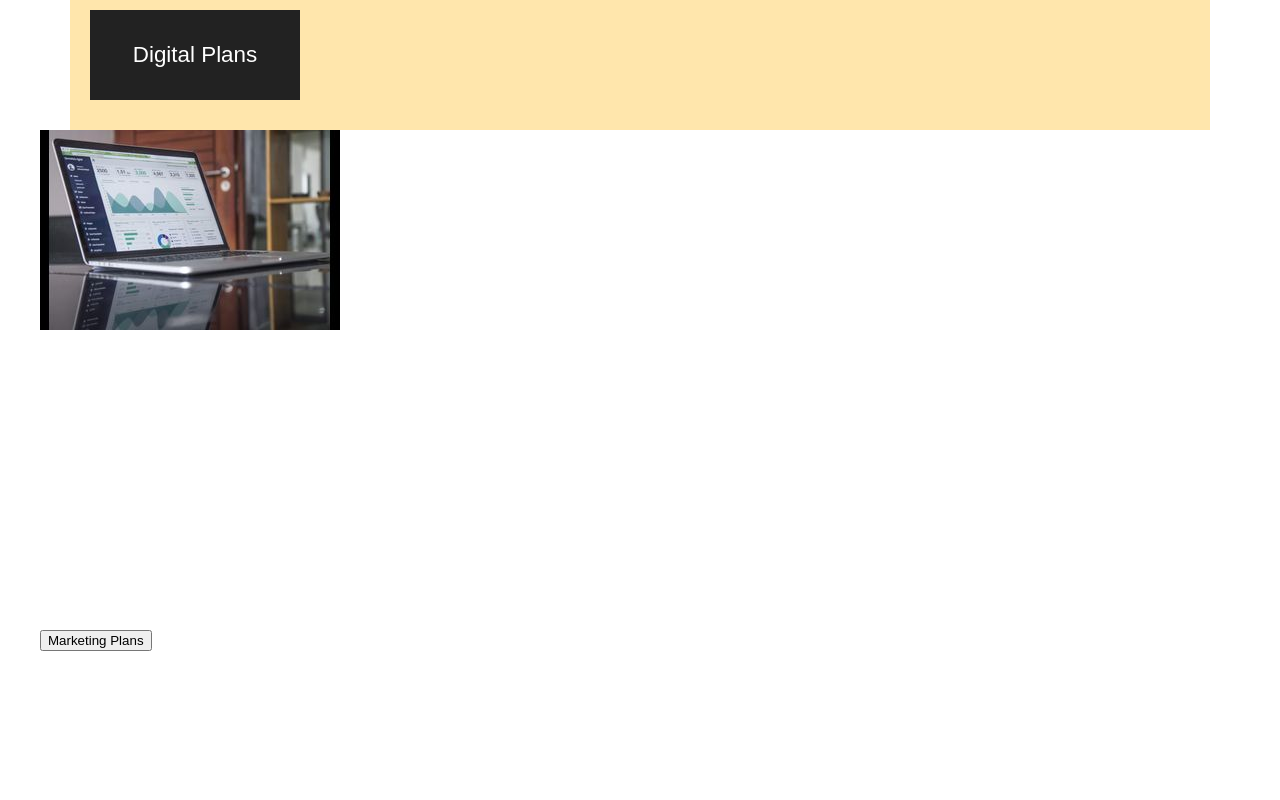
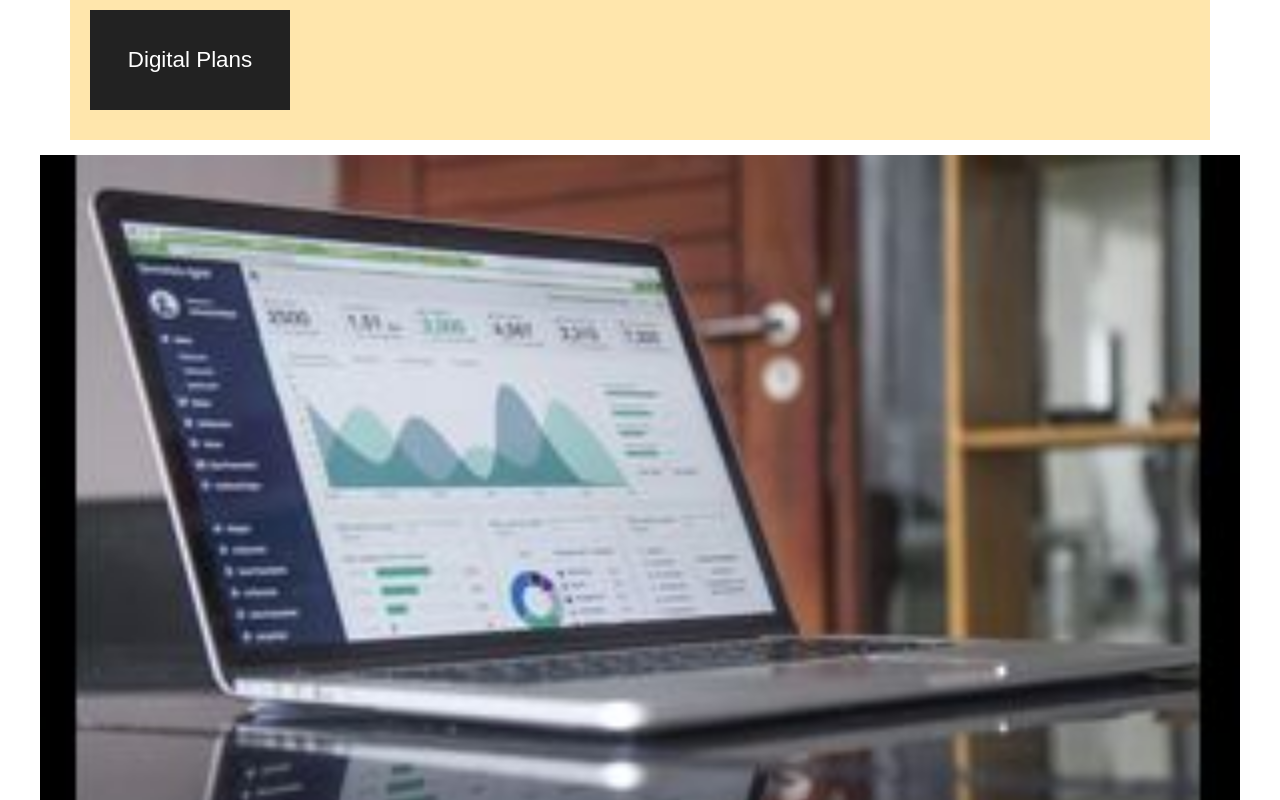
Before and after one commit to jahf0003/jahf0003.github.io, a plain HTML site: page final-project/index.html in a window 1280 px wide. Shown: the part 3820-4620 px from the top of the page. Before the commit the page ends 4471 px from the top, so only its background shows below. Drawn offline with nearby package versions, Linux system fonts and the light colour scheme.

Commit message:
marketing picture settup

```diff
--- a/final-project/css/main.css
+++ b/final-project/css/main.css
@@ -175,8 +175,8 @@ p {
 
 .digital-plans {
   display: block;
-  width: 210px;
-  height: 90px;
+  width: 200px;
+  height: 100px;
   margin: 20px;
   background-color: #222222;
   color: white;
@@ -185,6 +185,16 @@ p {
 }
 
 
+.marketing-pic {
+  display: block;
+  margin-top: 15px;
+  margin-left: auto;
+  margin-right: auto;
+  width: 100%;
+  height: auto;
+}
+
+
 
 @media (min-width: 760px) {
 }
```
